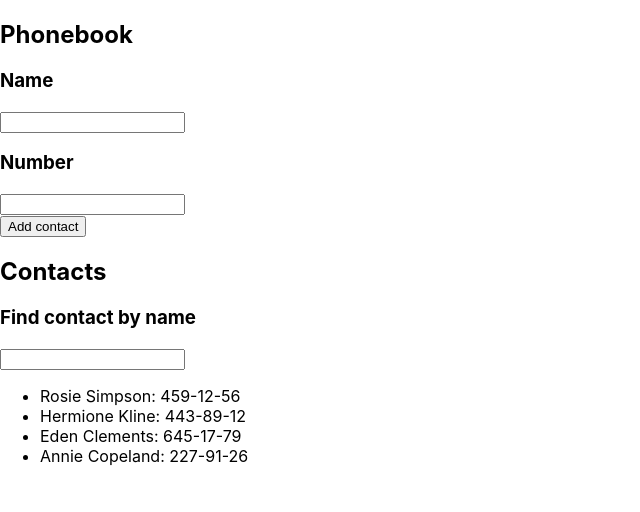
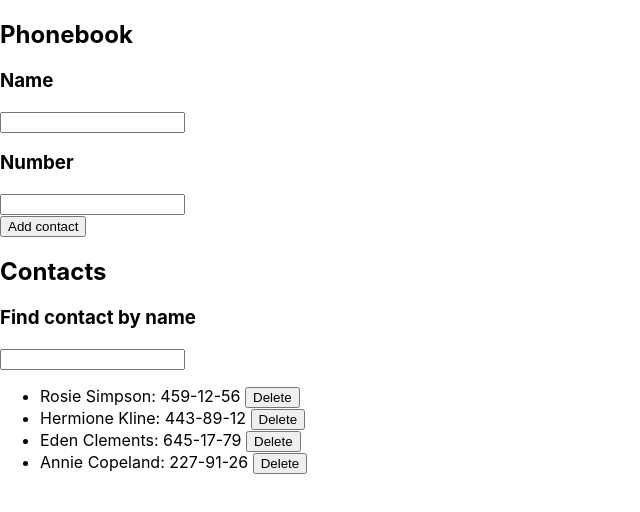
Before and after one commit to Oleh-Li/phonebook-v1, a React (Create React App) app: page / in a window 1280 px wide. Shown: the top 512 px of the page, without its empty margins (0-640 px from the left). Built offline with nearby package versions, Linux system fonts and the light colour scheme.

Commit message:
add filtered ContactList

```diff
--- a/src/components/App.js
+++ b/src/components/App.js
@@ -1,6 +1,8 @@
 import React, { Component } from "react";
 import "./App.css";
 import ContactForm from "./contactForm/ContactForm";
+import ContactList from "./contactList/ContactList";
+import Filter from "./filter/Filter";
 
 export default class App extends Component {
   state = {
@@ -26,8 +28,17 @@ export default class App extends Component {
     this.setState({ [e.target.name]: e.target.value });
   };
 
-  handleFilter = (e) => {
-    this.setState({ filter: e.target.value });
+  onFilterItemsToRepaint = (items, filter) => {
+    if (filter.length === 0) {
+      return items;
+    }
+    return items.filter((item) => {
+      return item.name.toLocaleLowerCase().includes(filter.toLocaleLowerCase());
+    });
+  };
+
+  onFilterChange = (filter) => {
+    this.setState({ filter });
   };
 
   render() {
@@ -39,31 +50,8 @@ export default class App extends Component {
 
         <h2>Contacts</h2>
         <h3>Find contact by name</h3>
-        <input
-          onChange={this.handleFilter}
-          name="filter"
-          autoComplete="off"
-          value={this.state.filter}
-        />
-        <ul>
-          {filter
-            ? contacts
-                .filter((item) =>
-                  item.name
-                    .toLocaleLowerCase()
-                    .includes(filter.toLocaleLowerCase())
-                )
-                .map((item) => (
-                  <li key={item.id}>
-                    {item.name}: {item.number}
-                  </li>
-                ))
-            : contacts.map((item) => (
-                <li key={item.id}>
-                  {item.name}: {item.number}
-                </li>
-              ))}
-        </ul>
+        <Filter handleFilter={this.onFilterChange} />
+        <ContactList contacts={this.onFilterItemsToRepaint(contacts, filter)} />
       </div>
     );
   }
--- a/src/components/contactList/ContactList.js
+++ b/src/components/contactList/ContactList.js
@@ -0,0 +1,17 @@
+import ContactListItem from "./contactListItem/ContactListItem";
+
+const ContactList = ({ contacts }) => {
+  const elements = contacts.map((item) => {
+    const { id, ...itemProps } = item;
+    return <li key={id}>
+        <ContactListItem {...itemProps}/>
+    </li>;
+  });
+  return (
+    <ul>
+      {elements}
+    </ul>
+  );
+};
+
+export default ContactList;
--- a/src/components/contactList/contactListItem/ContactListItem.js
+++ b/src/components/contactList/contactListItem/ContactListItem.js
@@ -0,0 +1,9 @@
+const ContactListItem = (props) => {
+  return (
+    <>
+      {props.name}: {props.number} <button>Delete</button>
+    </>
+  );
+};
+
+export default ContactListItem;
--- a/src/components/filter/Filter.js
+++ b/src/components/filter/Filter.js
@@ -0,0 +1,24 @@
+import { Component } from "react";
+
+export default class Filter extends Component {
+  state = {
+    filter: "",
+  };
+
+  onSearchChange = (e) => {
+    const filter = e.target.value;
+    this.setState({ filter });
+    this.props.handleFilter(filter);
+  };
+
+  render() {
+    return (
+      <input
+        onChange={this.onSearchChange}
+        name="filter"
+        autoComplete="off"
+        value={this.state.filter}
+      />
+    );
+  }
+}
```
